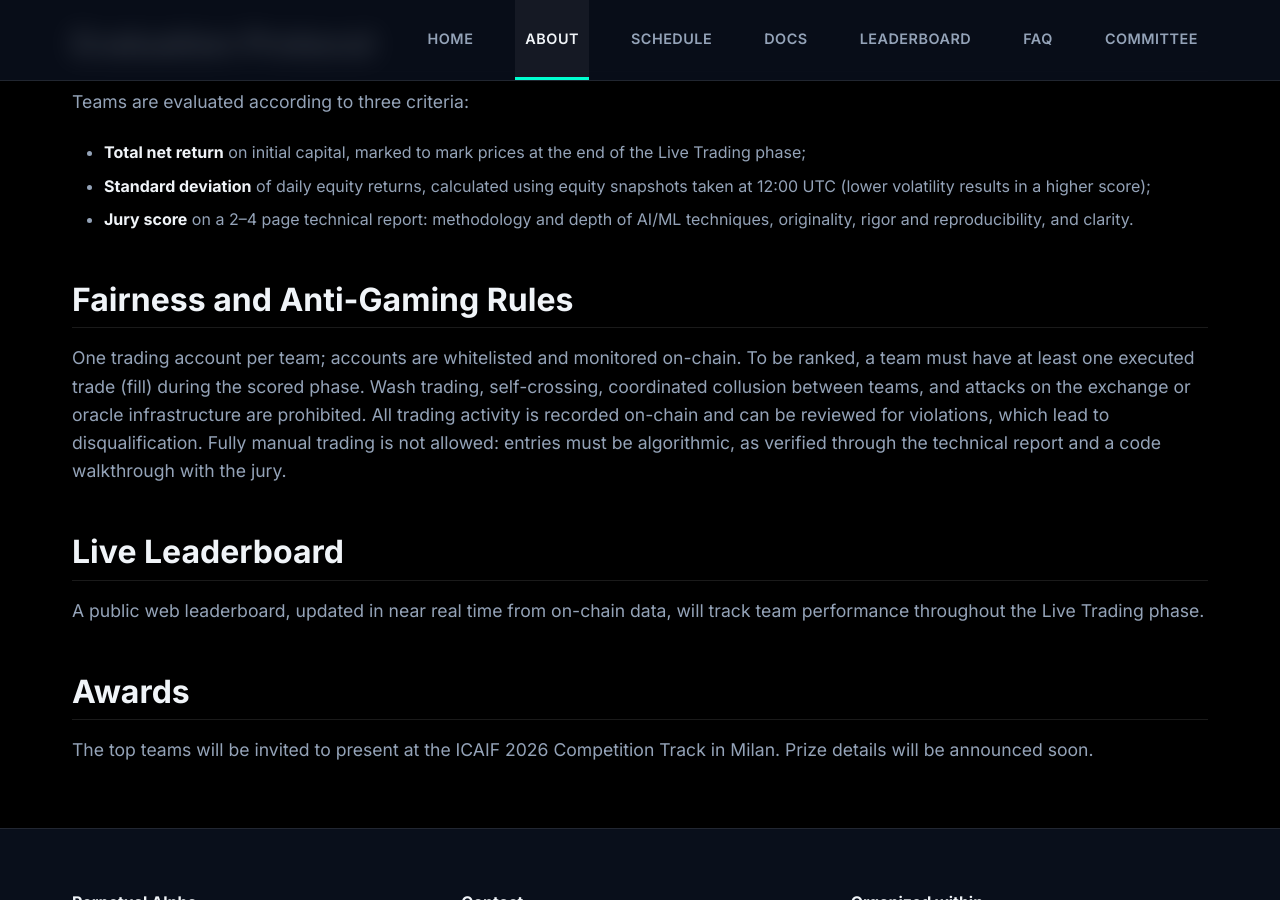
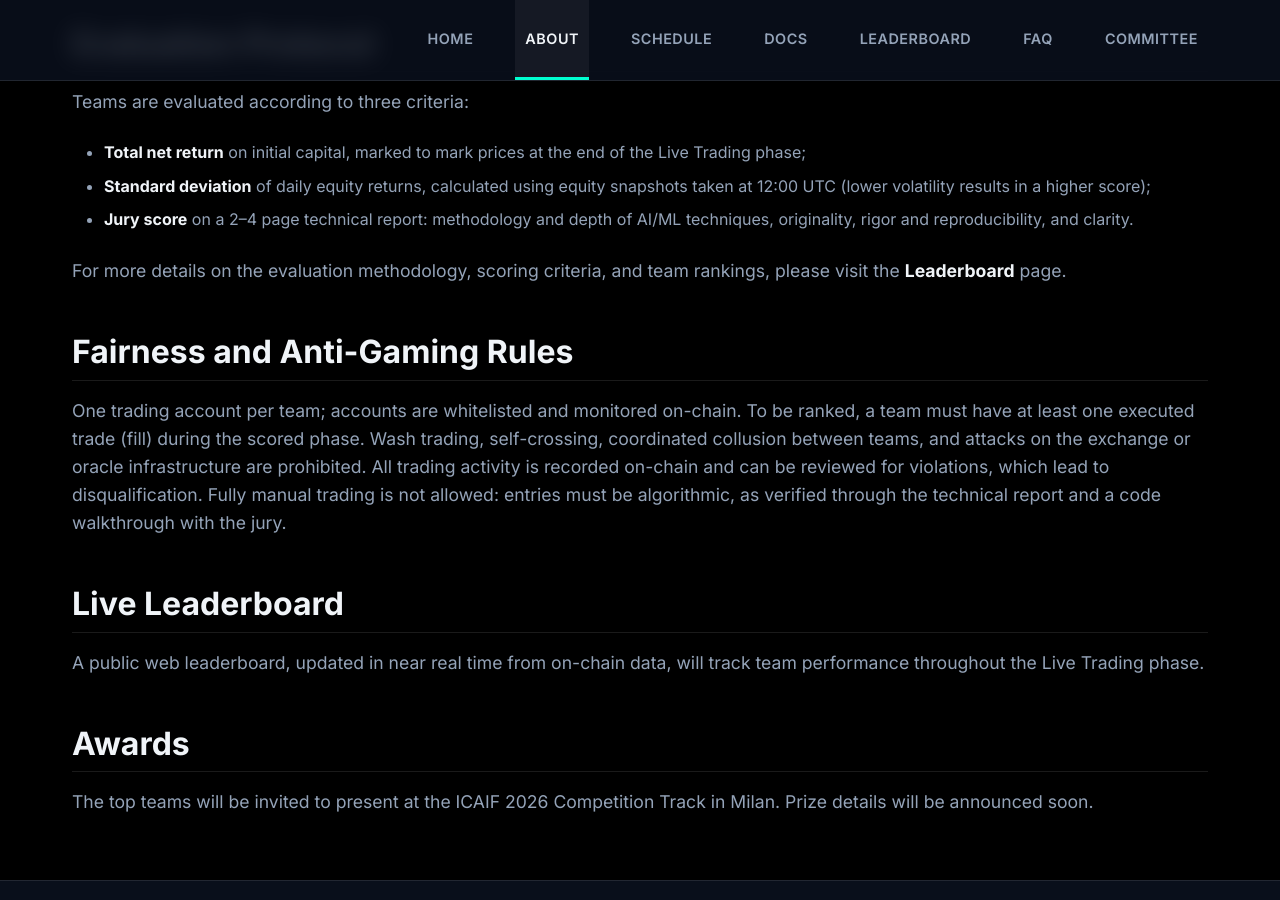
Before and after one commit to perpetual-alpha26/perpetual-alpha26.github.io, a Jekyll site: the page built from about.md, in a window 1280 px wide and 900 px high, scrolled down 1089 px. Built offline with Jekyll 4.4.1, drawn with Linux system fonts in a browser that asks for light colours.

Commit message:
[ADD] evaluation methodology details to about.md
Added a paragraph with details on evaluation methodology and scoring criteria.

```diff
--- a/about.md
+++ b/about.md
@@ -25,6 +25,12 @@ title: About the Competition
         <li><strong>Jury score</strong> on a 2–4 page technical report: methodology and depth of AI/ML techniques, originality, rigor and reproducibility, and clarity.</li>
     </ul>
 
+    <p>
+        For more details on the evaluation methodology, scoring criteria, and team rankings,
+        please visit the
+        <a href="{{ '/leaderboard.html' | relative_url }}"><strong>Leaderboard</strong></a> page.
+    </p>
+
     <h2>Fairness and Anti-Gaming Rules</h2>
     <p>One trading account per team; accounts are whitelisted and monitored on-chain. To be ranked, a team must have at least one executed trade (fill) during the scored phase. Wash trading, self-crossing, coordinated collusion between teams, and attacks on the exchange or oracle infrastructure are prohibited. All trading activity is recorded on-chain and can be reviewed for violations, which lead to disqualification. Fully manual trading is not allowed: entries must be algorithmic, as verified through the technical report and a code walkthrough with the jury.</p>
 
```
